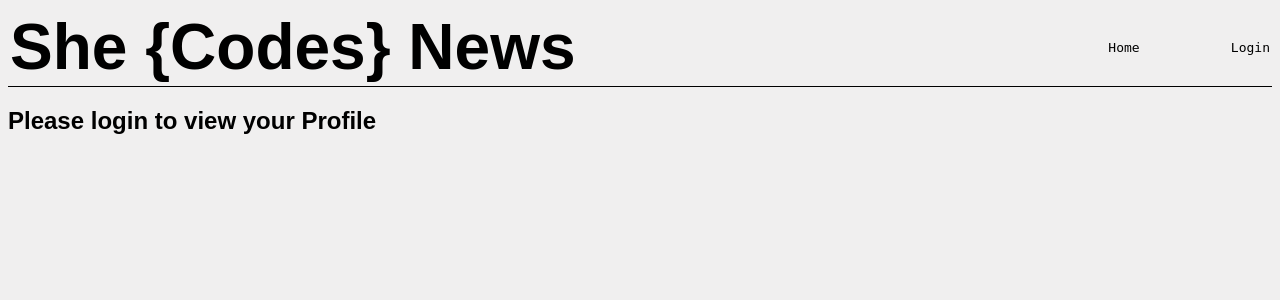
After one commit to BBLogan/goodshecodesnews, a Django app: page /users/my-profile/ in a window 1280 px wide. The commit adds this page. Shown: the top 300 px of the page. Run offline with Django 4.2, Linux system fonts and the light colour scheme; parts of the project's set-up code (start-up, migrations or seed data) failed here and were passed over; some web fonts are replaced.

Commit message:
Users additional content - profileView.html, login adjustments, urls and forms additions

```diff
--- a/she_codes_news/users/forms.py
+++ b/she_codes_news/users/forms.py
@@ -4,7 +4,7 @@
 from django import forms
 from django.contrib.auth.forms import UserCreationForm, UserChangeForm
 from .models import CustomUser
-from django.template.defaultfilters import mark_safe
+# from django.template.defaultfilters import mark_safe
 
 class CustomUserCreationForm(UserCreationForm):
     class Meta:
--- a/she_codes_news/users/templates/registration/login.html
+++ b/she_codes_news/users/templates/registration/login.html
@@ -8,6 +8,6 @@
 <form method="post">
     {% csrf_token %}
     {{ form.as_p }}
-    <button type="submit">Login</button>
+    <input type="submit" value="Login">
 </form>
 {% endblock %}
--- /dev/null
+++ b/she_codes_news/users/templates/users/profileView.html
@@ -0,0 +1,27 @@
+
+{% extends "base.html" %}
+{% load static %}
+
+{% block stylesheets %}
+    <link rel="stylesheet" type="text/css" href="{% static 'news/styles.css' %}">
+{% endblock %}
+
+<h2>My Profile</h2>
+
+{% block content %}
+    <div>
+        <section class="profile_container">
+            {% if request.user.is_authenticated %}
+                <div class="profile_information">
+                    <h3>Profile Information</h3>
+                    <h4>Username: {{ request.user.username }}</h4>
+                    <h4>Last Login: {{ request.user.last_login }}</h4>
+                    <h4>Member Since: {{ request.user.date_joined }}</h4>
+                </div>
+            {% else %}
+                <h2>Please login to view your Profile</h2>
+        </section>
+            {% endif %}
+    </div>
+
+{% endblock %}
--- a/she_codes_news/users/urls.py
+++ b/she_codes_news/users/urls.py
@@ -2,10 +2,11 @@
 
 # users/urls.py
 from django.urls import path
-from .views import CreateAccountView
+from .views import CreateAccountView, MyProfileView
 
 app_name = 'users'
 
 urlpatterns = [
     path('create-account/', CreateAccountView.as_view(), name='createAccount'),
+    path('my-profile/', MyProfileView.as_view(), name='myProfile'),
 ]
```
